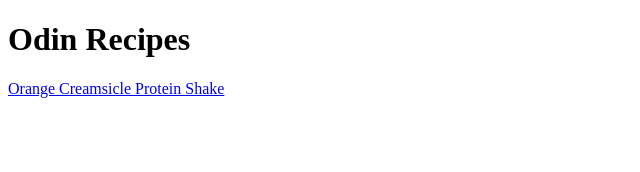
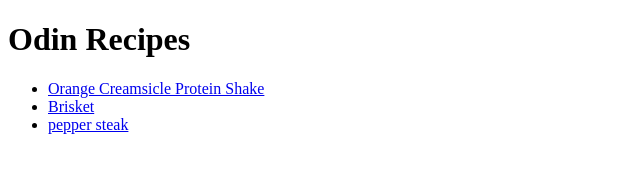
Before and after one commit to Rahul-Gonsalves/odin-recipes, a plain HTML site: page index.html in a window 1280 px wide. Shown: the whole page, without its empty margins (0-640 px from the left). Drawn offline with Linux system fonts and the light colour scheme.

Commit message:
created links within a list to new recipes

```diff
--- a/index.html
+++ b/index.html
@@ -7,6 +7,10 @@
 </head>
 <body>
     <h1>Odin Recipes</h1>
-    <a href="recipes/orange-creamsicle-protein-shake.html">Orange Creamsicle Protein Shake</a>
+    <ul>
+        <li><a href="recipes/orange-creamsicle-protein-shake.html">Orange Creamsicle Protein Shake</a></li>
+        <li><a href="recipes/brisket.html">Brisket</li>
+        <li><a href="recipes/pepper-steak.html">pepper steak</a></li>
+    </ul>
 </body>
 </html>
```
Also changed, not shown: recipes/brisket.html (added, +11 -0 lines), recipes/pepper-steak.html (added, +11 -0 lines).
